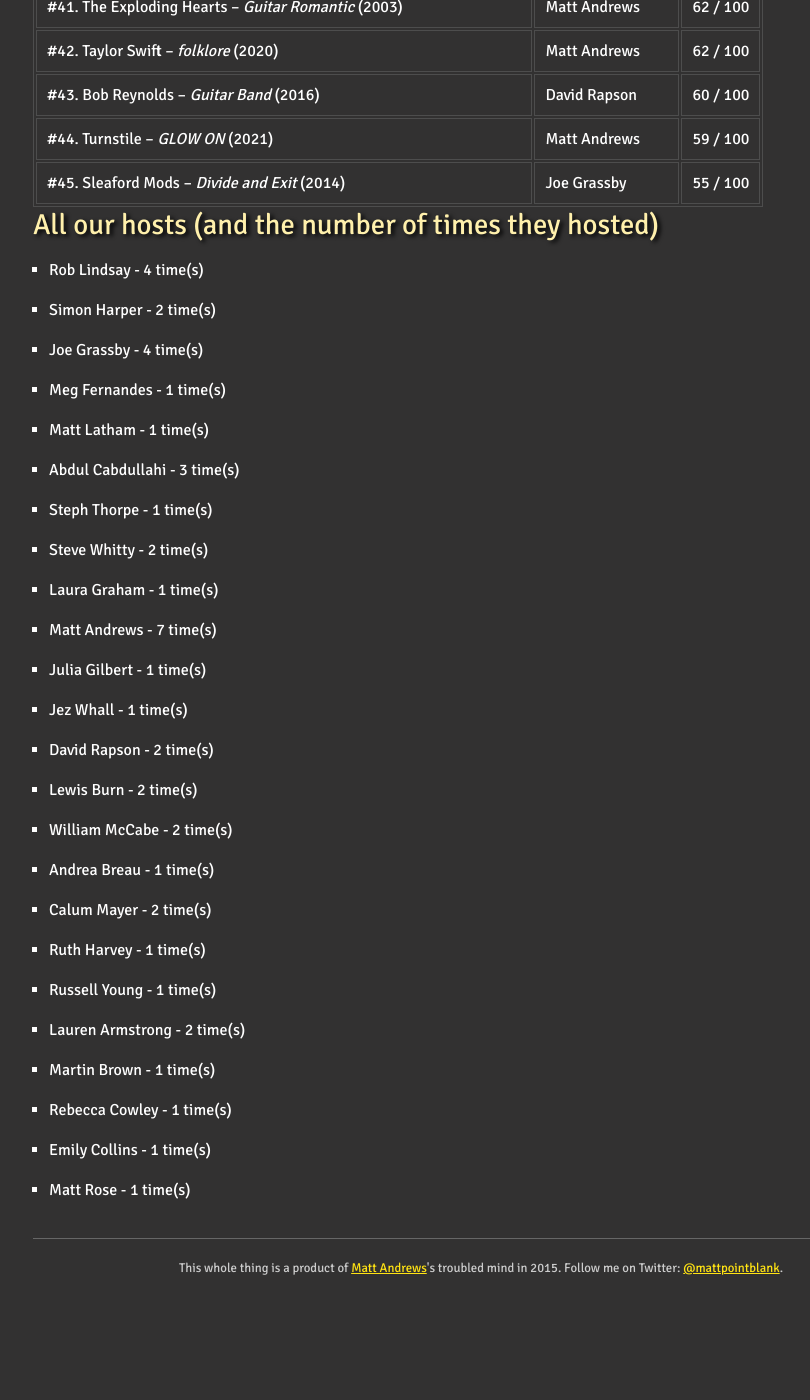
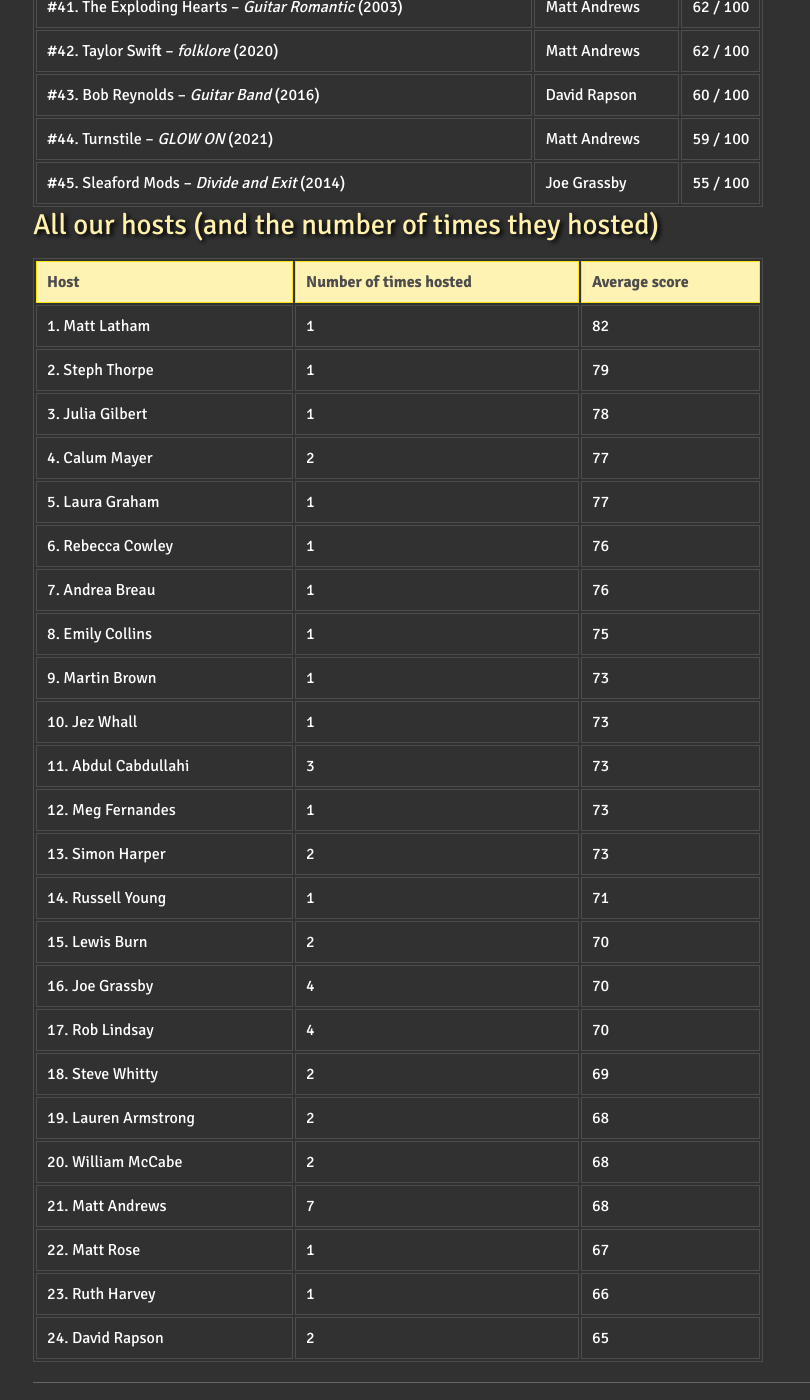
Before and after one commit to mattandrews/offtherecord, a Jekyll site: the page built from stats.md, in a window 1280 px wide and 1400 px high, scrolled down 2104 px. Shown: the whole window, without its empty margins (159-969 px from the left). Built offline with Jekyll 4.4.1, drawn with Linux system fonts in a browser that asks for light colours; before the commit the page ends 3382 px from its top, so only the background shows below that.

Commit message:
Add stats for host averages

```diff
--- a/stats.md
+++ b/stats.md
@@ -28,12 +28,71 @@ permalink: /stats/
     </tbody>
 </table>
 
+
 ## All our hosts (and the number of times they hosted)
 {% assign albums_by_host = albums_with_scores | group_by:"host" %}
+{% assign albums_by_host_average_score = "" | split: "," %}
+{% for group in albums_by_host %}
+    {% assign num_albums = group.items | size %}
+    {% assign score_total = 0 %}
+    {% for album in group.items %}
+        {% assign score_total = score_total | plus:album.score %}
+    {% endfor %}
+    {% assign avg_score = score_total | divided_by:num_albums %}
+
+    {% assign object = '{"host": "' | append:group.name | append:'",' %}
+    {% assign object = object | append:'"num_times": ' | append:num_albums | append:',' %}
+    {% assign object = object | append:'"avg_score": ' | append:avg_score %}
+    {% assign object = object | append:'},' | parse_json %}
+    {% assign albums_by_host_average_score = albums_by_host_average_score | push:object %}
+{% endfor %}
+
 <article class="post">
-    <ul>
-    {% for group in albums_by_host %}
-        <li> {{ group.name }} - {{ group.items | size }} time(s)</li>
-    {% endfor %}
-    </ul>
+    <div id="js-stats-avg"></div>
 </article>
+
+<script>
+function dynamicSort(property) {
+    var sortOrder = 1;
+    if(property[0] === "-") {
+        sortOrder = -1;
+        property = property.substr(1);
+    }
+    return function (a,b) {
+        /* next line works with strings and numbers,
+         * and you may want to customize it to your needs
+         */
+        var result = (a[property] < b[property]) ? -1 : (a[property] > b[property]) ? 1 : 0;
+        return result * sortOrder;
+    }
+}
+
+const host_data = [{{albums_by_host_average_score | json}}]
+
+let html = `
+<table>
+    <thead>
+        <tr>
+            <th>Host</th>
+            <th>Number of times hosted</th>
+            <th>Average score</th>
+        </tr>
+    </thead>
+    <tbody>`;
+
+
+const sorted_list = host_data.sort(dynamicSort('avg_score')).reverse();
+for (const host in sorted_list) {
+    const x = host_data[host];
+    html += `
+            <tr>
+                <td>${parseInt(host) + 1}. ${x.host}</td>
+                <td>${x.num_times}</td>
+                <td>${x.avg_score}</td>
+            </tr>`
+        }
+html += `
+    </tbody>
+</table>`;
+document.getElementById('js-stats-avg').innerHTML = html;
+</script>
```
